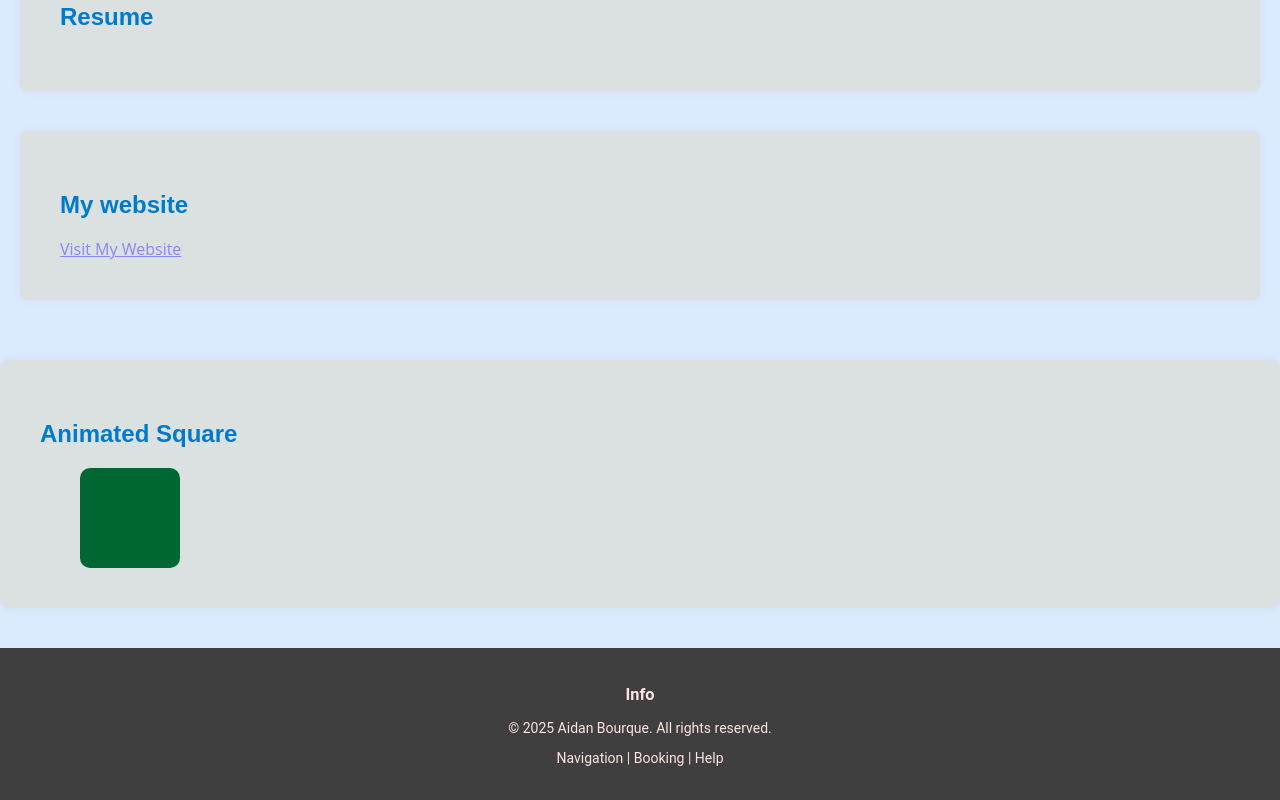
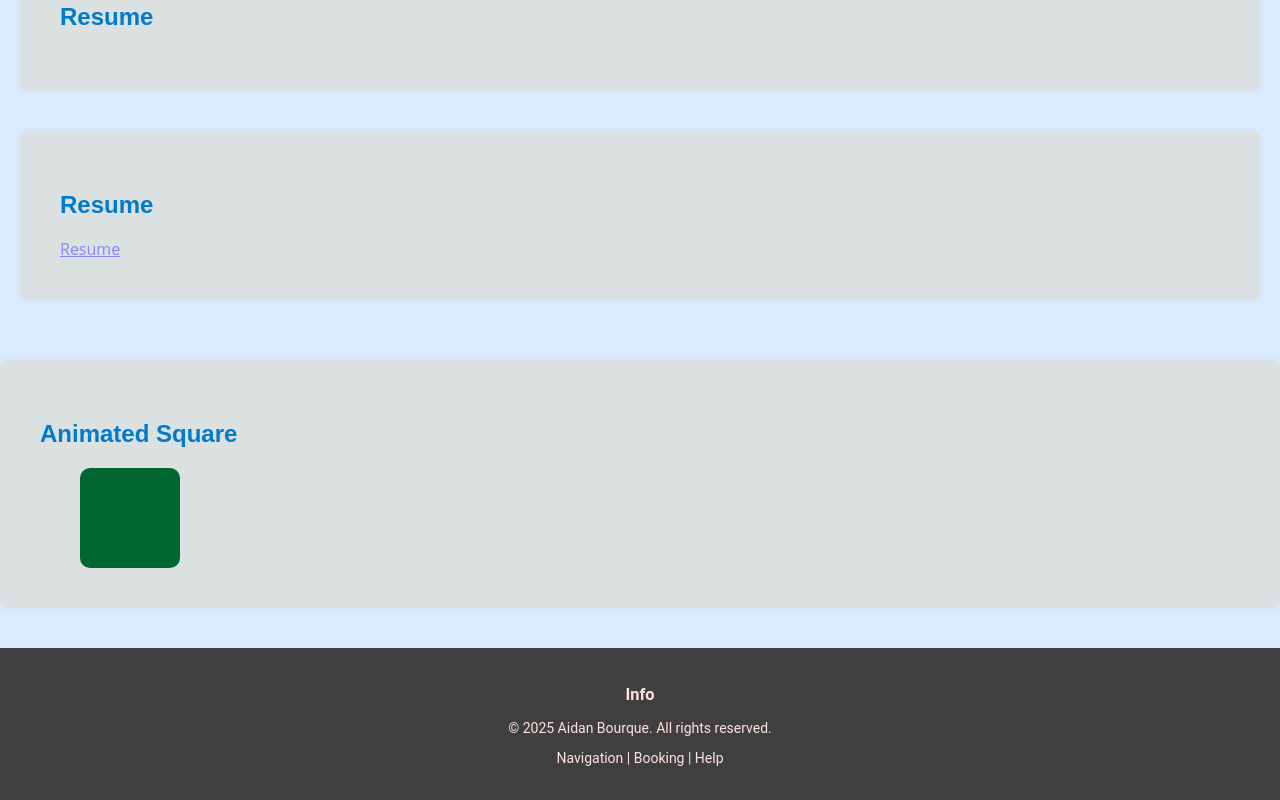
Before and after one commit to AidanB225/Repository-Final-project, a plain HTML site: page index.html in a window 1280 px wide. Shown: the part 2376-3176 px from the top of the page. Drawn offline with Linux system fonts and the light colour scheme.

Commit message:
Fix HTML structure and update resume section

```diff
--- a/index.html
+++ b/index.html
@@ -93,11 +93,9 @@
 
 
 
-<section id="Links">
-  <h2>My website</h2>
-  <a href="https://aidanb225.github.io/shiny-parakeet/" target="_blank" style="color: rgb(135, 135, 248);">
-    Visit My Website
-  </a>
+    <section id="resume">
+        <h2>Resume</h2>
+<a href="https://www.example.com"<div style="color: rgb(135, 135, 248);"></div> Resume </a>
 </section>
 
 
@@ -119,4 +117,5 @@
 
 </body>
 
+
 </html>
```
